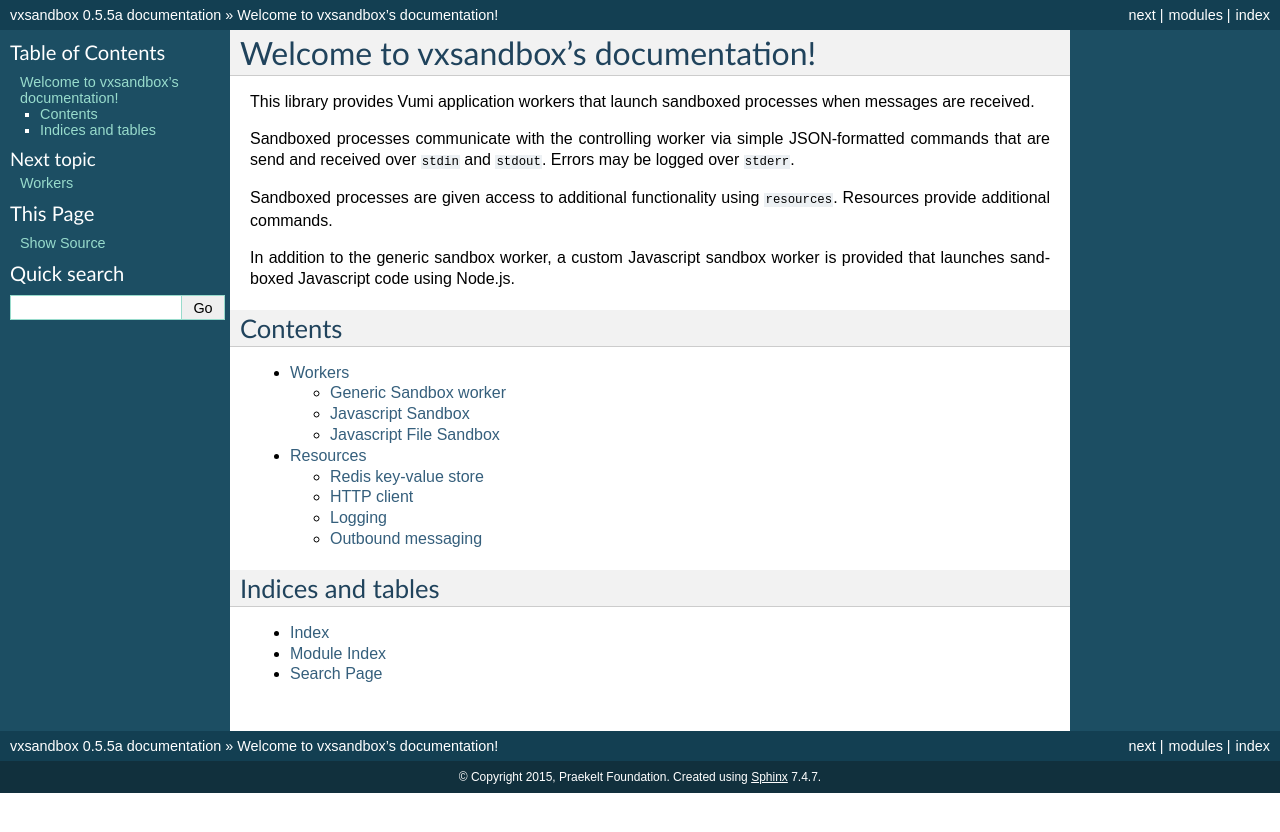
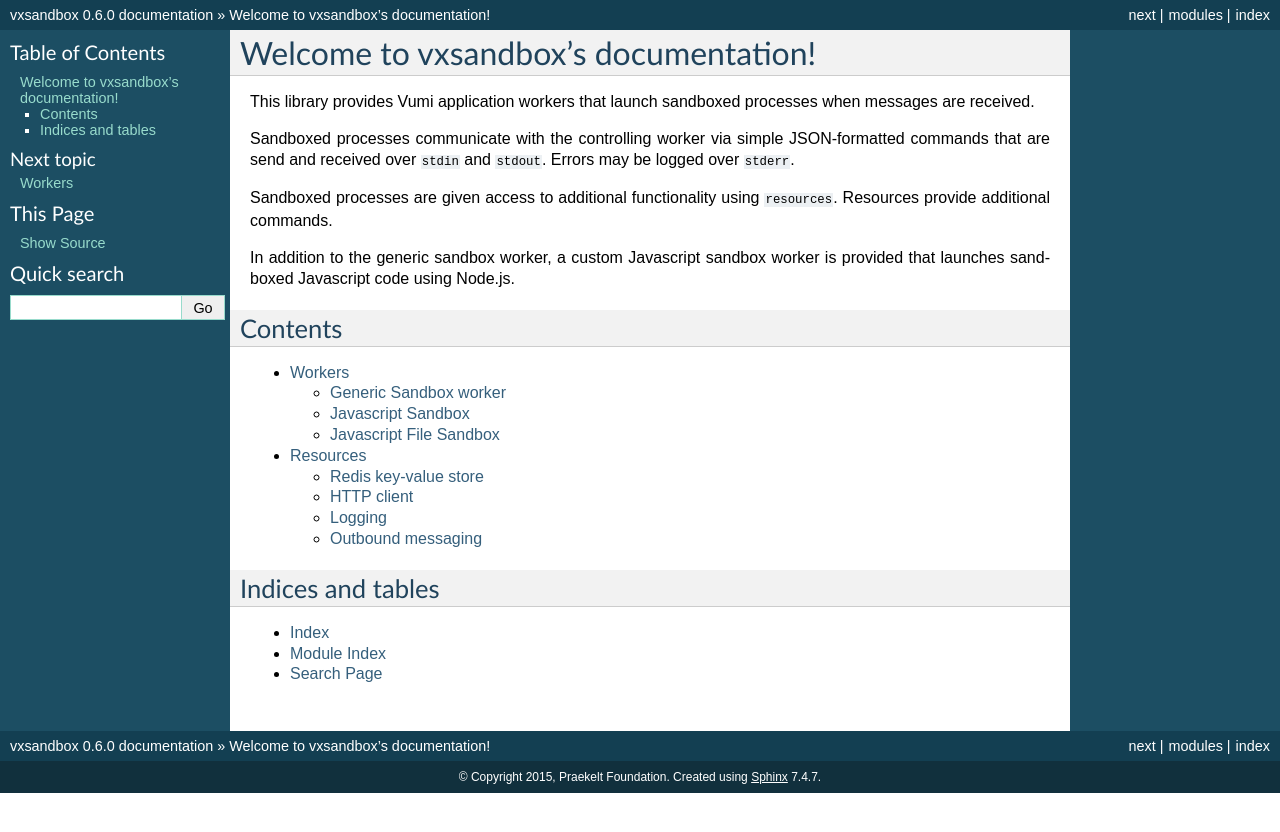
Before and after one commit to praekeltfoundation/vumi-sandbox, a Sphinx documentation site: the page built from docs/index.rst, in a window 1280 px wide. Shown: the top 832 px of the page. Built offline with Sphinx 7.4.7, drawn with Linux system fonts in a browser that asks for light colours.

Commit message:
Release version 0.6.0.

```diff
--- a/docs/conf.py
+++ b/docs/conf.py
@@ -55,9 +55,9 @@ copyright = u'2015, Praekelt Foundation'
 # built documents.
 #
 # The short X.Y version.
-version = '0.5'
+version = '0.6'
 # The full version, including alpha/beta/rc tags.
-release = '0.5.5a'
+release = '0.6.0'
 
 # The language for content autogenerated by Sphinx. Refer to documentation
 # for a list of supported languages.
--- a/setup.py
+++ b/setup.py
@@ -2,7 +2,7 @@ from setuptools import setup, find_packages
 
 setup(
     name="vxsandbox",
-    version="0.5.5a",
+    version="0.6.0",
     url='http://github.com/praekelt/vumi-sandbox',
     license='BSD',
     description="A sandbox application worker for Vumi.",
--- a/vxsandbox/__init__.py
+++ b/vxsandbox/__init__.py
@@ -1,6 +1,6 @@
 """ Sandbox application worker for Vumi. """
 
-__version__ = "0.5.5a"
+__version__ = "0.6.0"
 
 __all__ = [
     "Sandbox", "JsSandbox", "JsFileSandbox", "SandboxError", "SandboxResource",
```
